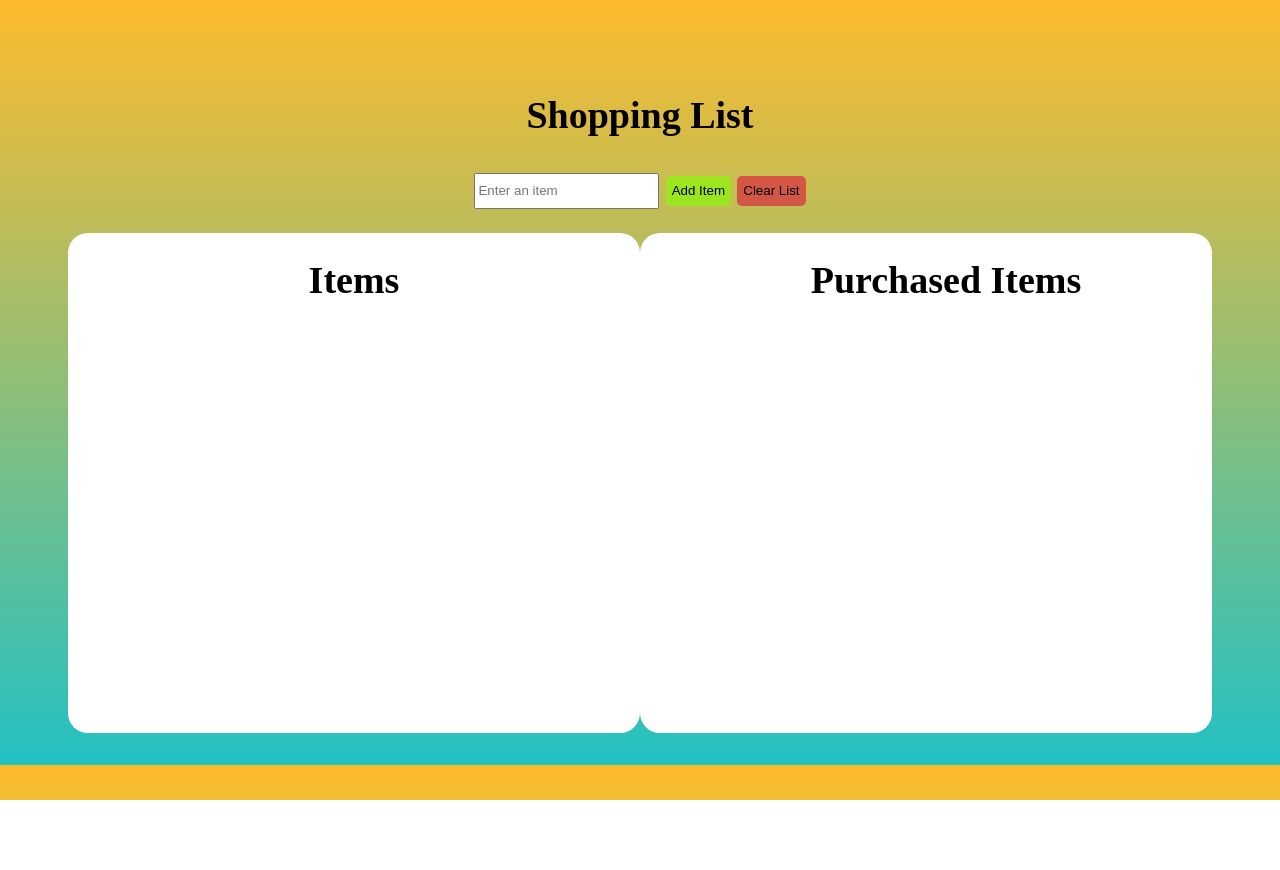
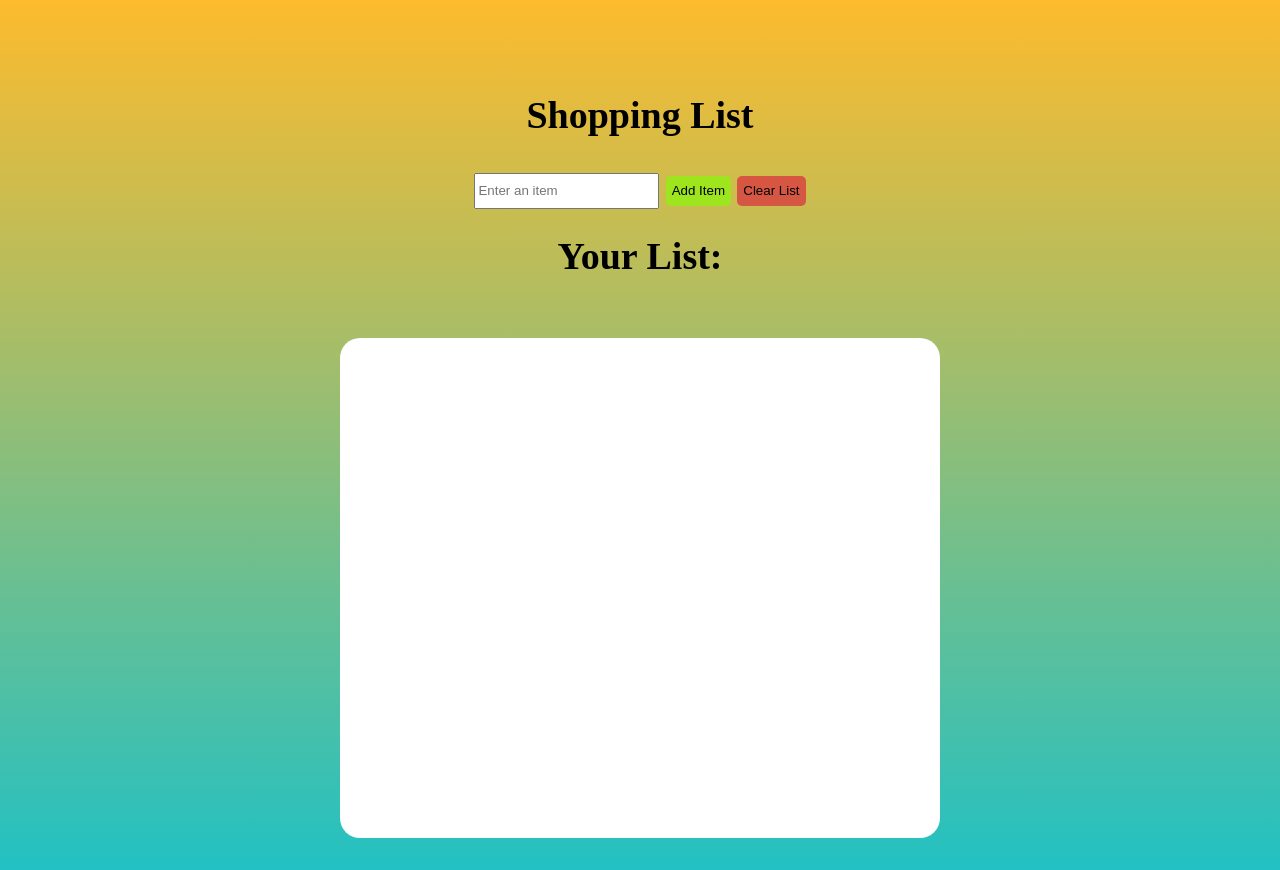
Before and after one commit to ViggenKorir/CodeChallange_wk_02, a plain HTML site: page shopping/index.html in a window 1280 px wide. Before the commit the page ends 800 px from the top, so only its background shows below. Drawn offline with Linux system fonts and the light colour scheme.

Commit message:
Update index.html

```diff
--- a/shopping/index.html
+++ b/shopping/index.html
@@ -13,19 +13,12 @@
     <input type="text" id="itemInput" placeholder="Enter an item">
     <button onclick="addItem()" id="add">Add Item</button>
     <button onclick="clearList()" id="clear">Clear List</button>
-<div class="shopping">
-    <ul class="shopping-list" id="shoppingList">
-        <h1>Items</h1>
-        <!-- Items will be added here -->
-    </ul>
-
-    <ul class="shopping-list" id="PurchasedList">
-         <ol>
-            <h1>Purchased Items</h1>
-            <!-- Purchased Items will be added here -->
-         </ol>
-    </ul>
-</div>
+    <h1>Your List:</h1>
+    <div class="shopping">
+        <ul class="shopping-list" id="shoppingList">
+            <!-- Items will be added here -->
+        </ul>
+    </div>
     <script src="script.js"></script>
 </body>
 
```
